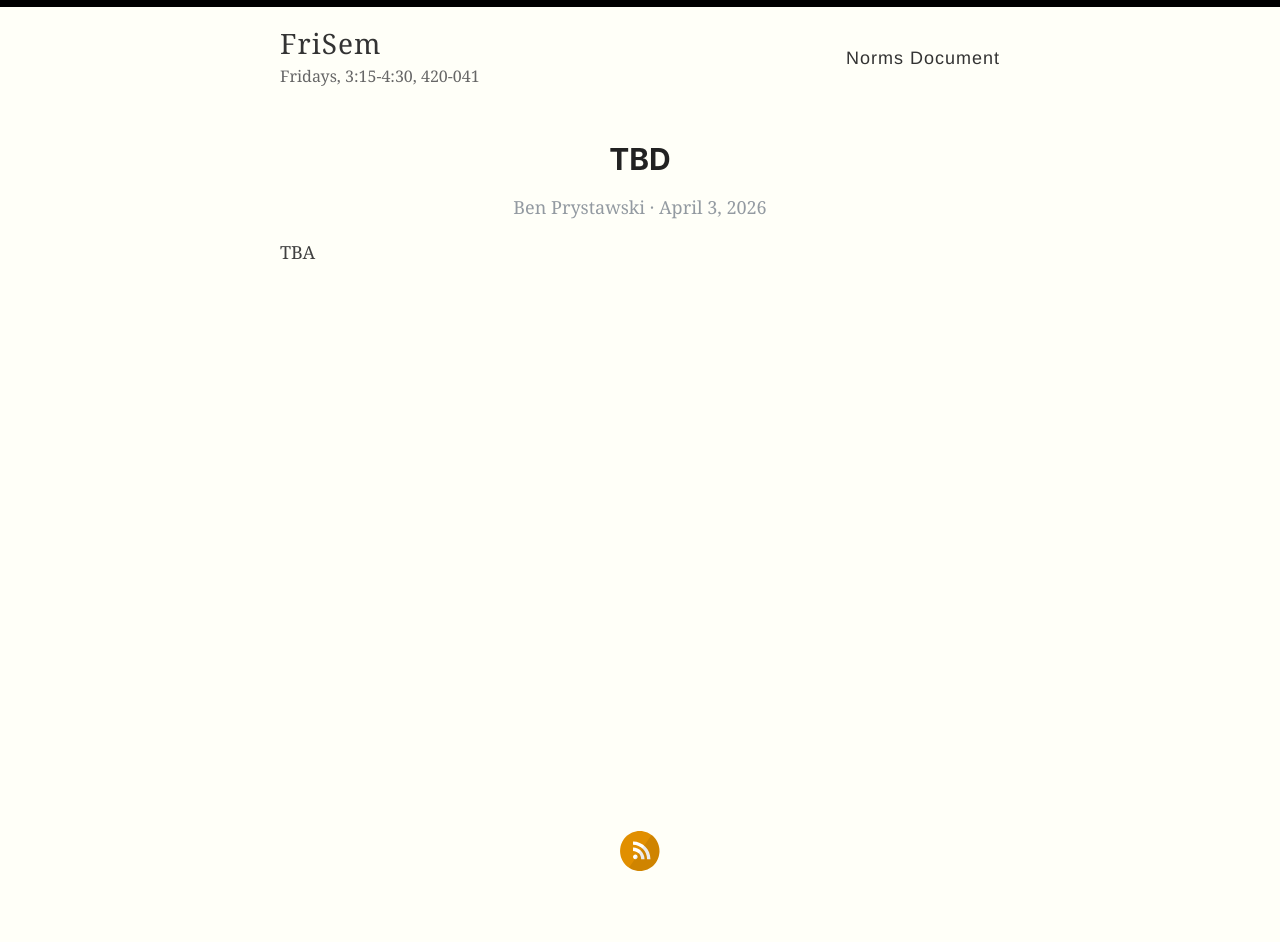
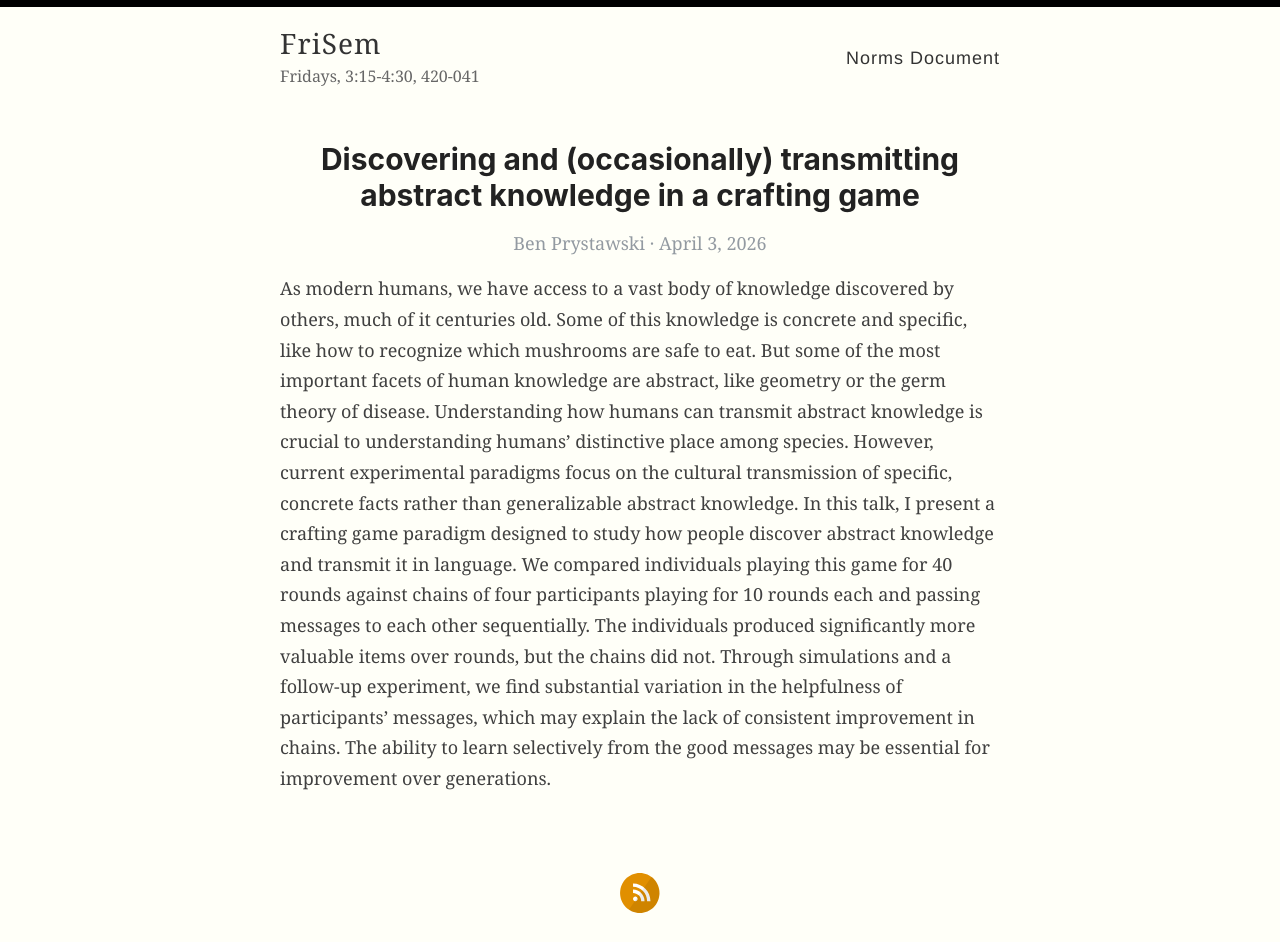
Before and after one commit to frisem/frisem.github.io, a Jekyll site: the page built from _posts/2026-04-03-Ben-Prystawski.md, in a window 1280 px wide. Built offline with Jekyll 4.4.1, drawn with Linux system fonts in a browser that asks for light colours; before the commit the page ends 900 px from its top, so only the background shows below that.

Commit message:
update posts

```diff
--- a/_posts/2026-04-03-Ben-Prystawski.md
+++ b/_posts/2026-04-03-Ben-Prystawski.md
@@ -1,7 +1,7 @@
 ---
 layout: post
-title: TBD
+title: Discovering and (occasionally) transmitting abstract knowledge in a crafting game
 speaker: Ben Prystawski
 ---
 
-TBA
+As modern humans, we have access to a vast body of knowledge discovered by others, much of it centuries old. Some of this knowledge is concrete and specific, like how to recognize which mushrooms are safe to eat. But some of the most important facets of human knowledge are abstract, like geometry or the germ theory of disease. Understanding how humans can transmit abstract knowledge is crucial to understanding humans’ distinctive place among species. However, current experimental paradigms focus on the cultural transmission of specific, concrete facts rather than generalizable abstract knowledge. In this talk, I present a crafting game paradigm designed to study how people discover abstract knowledge and transmit it in language. We compared individuals playing this game for 40 rounds against chains of four participants playing for 10 rounds each and passing messages to each other sequentially. The individuals produced significantly more valuable items over rounds, but the chains did not. Through simulations and a follow-up experiment, we find substantial variation in the helpfulness of participants’ messages, which may explain the lack of consistent improvement in chains. The ability to learn selectively from the good messages may be essential for improvement over generations.
```
Also changed, not shown: _posts/2026-04-17-Will-Turner.md (+2 -2 lines).
